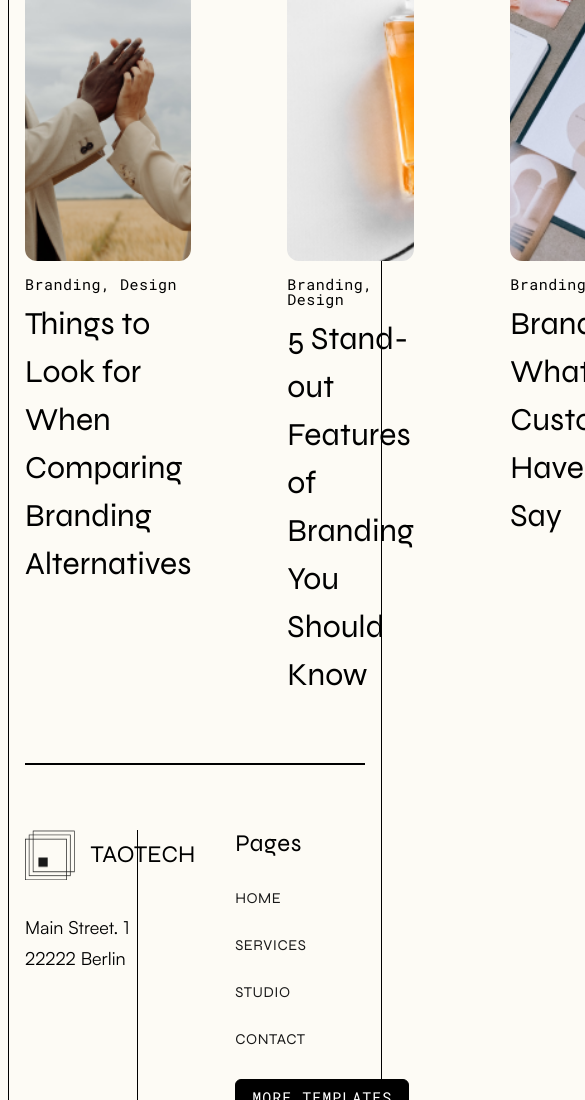
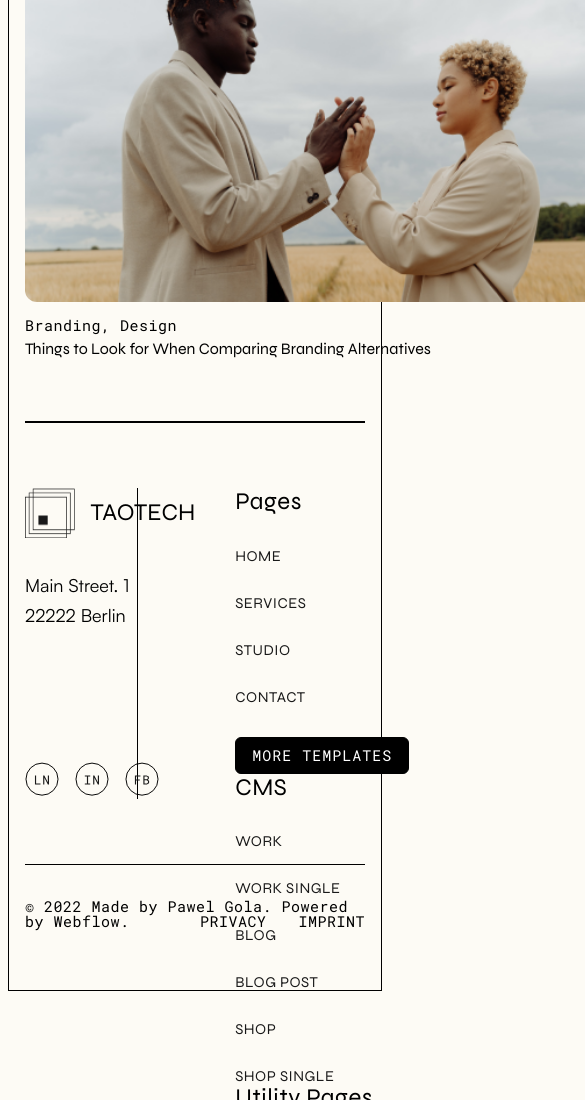
Before and after one commit to taodemy/website, a Next.js app: page / in a window 390 px wide. Shown: the part 8664-9764 px from the top of the page, 585 px wide, since content can reach past the window. Built offline with nearby package versions, Linux system fonts and the light colour scheme.

Commit message:
feat : responsive for blog page

```diff
--- a/components/base/Card.tsx
+++ b/components/base/Card.tsx
@@ -1,5 +1,9 @@
 import styles from "@/styles/Card.module.css";
 import { fontRobotoMono, fontSyne } from "../../pages/_app";
+import EViewPortQuery from "@/constants/viewPortSize";
+import useMediaQuery from "@/hooks/useMediaQuery";
+
+const { PHONE } = EViewPortQuery;
 
 type CardDirectionVariant = "column" | "column_reverse" | "row";
 type CardSizeVariant = "lg" | "md" | "sm";
@@ -33,7 +37,7 @@ const Card = ({
     md: "card__image_medium",
     sm: "card__image_small",
   };
-
+  const isPhoneSize = useMediaQuery(PHONE);
   return (
     <figure className={`${styles["card"]}`} {...otherProps}>
       <img
@@ -43,10 +47,22 @@ const Card = ({
       />
       <div className={styles[directionVariants[direction]]}>
         {direction === "column_reverse" && large_title && (
-          <h1 className={`${fontSyne.className} global__heading-h2`}>{title}</h1>
+          <h1
+            className={`${fontSyne.className}
+          ${isPhoneSize ? ".global__heading-h4" : "  global__heading-h2"}
+        `}
+          >
+            {title}
+          </h1>
         )}
         {direction === "column_reverse" && !large_title && (
-          <h1 className={`${fontSyne.className} global__text-xlarge`}>{title}</h1>
+          <h1
+            className={`${fontSyne.className}
+          ${isPhoneSize ? ".global__heading-h4" : "global__text-xlarge"}
+          `}
+          >
+            {title}
+          </h1>
         )}
         {direction !== "column_reverse" && (
           <h1 className={`${fontSyne.className} global__text--large`}>{title}</h1>
--- a/jest.setup.js
+++ b/jest.setup.js
@@ -2,7 +2,7 @@ import "@testing-library/jest-dom/extend-expect";
 Object.defineProperty(window, "matchMedia", {
   writable: false,
   value: jest.fn().mockImplementation((query) => ({
-    matches: false,
+    matches: true,
     media: query,
     onchange: null,
     addListener: jest.fn(), // Deprecated
--- a/styles/Card.module.css
+++ b/styles/Card.module.css
@@ -42,3 +42,10 @@
   width: 100%;
   height: 380px;
 }
+
+@media screen and (max-width: 743px) {
+  .card__image {
+    width: auto;
+    height: 350px;
+  }
+}
```
